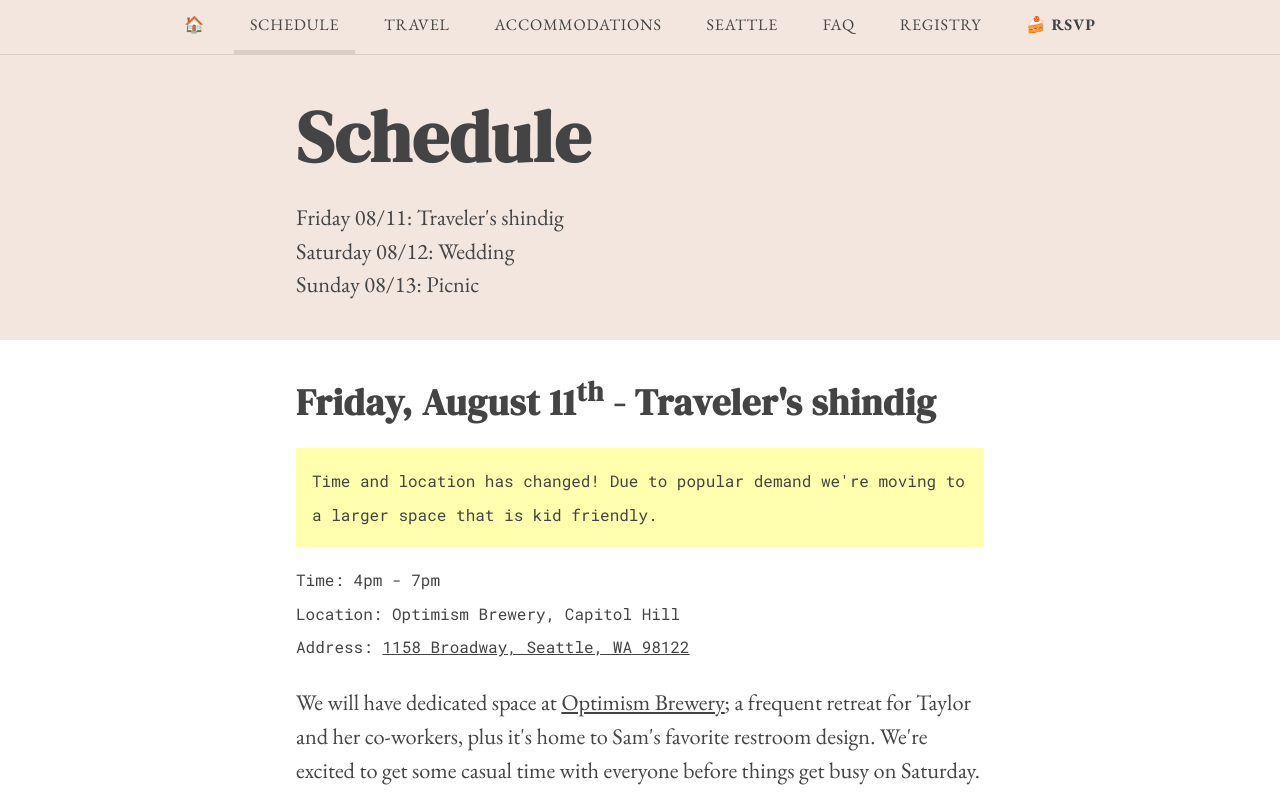
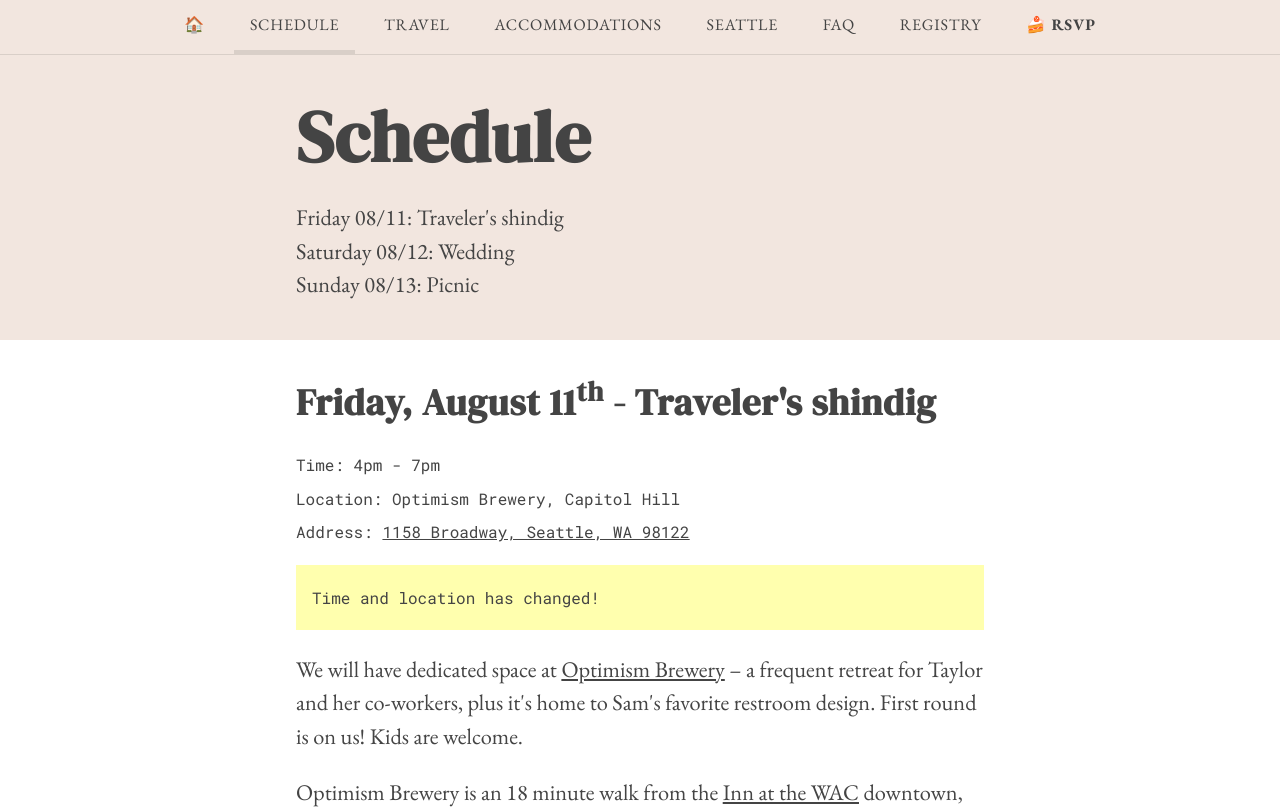
Before and after one commit to mapsam/tksm, a Next.js app: page /schedule in a window 1280 px wide. Shown: the top 809 px of the page. Built offline with nearby package versions, Linux system fonts and the light colour scheme.

Commit message:
updated prose

```diff
--- a/pages/schedule.tsx
+++ b/pages/schedule.tsx
@@ -14,18 +14,17 @@ export default function Index() {
     <Content name="Schedule" summary={toc}>
       <Block id="AUG-11">
         <h1>Friday, August 11<sup>th</sup> - Traveler's shindig</h1>
-        <p style={{ backgroundColor: '#ffffae', padding: '1rem' }} className="mono">
-          Time and location has changed! Due to popular demand we're moving to a larger space that is kid friendly.
-        </p>
-
         <p className="location-metadata">
           Time: 4pm - 7pm<br />
           Location: Optimism Brewery, Capitol Hill<br />
           Address: <a href="https://goo.gl/maps/3cugYKecdhcu25WR7" target="_blank">1158 Broadway, Seattle, WA 98122</a>
         </p>
+        <p style={{ backgroundColor: '#ffffae', padding: '1rem' }} className="mono">
+          Time and location has changed!
+        </p>
         <p>
-          We will have dedicated space at <a href="https://optimismbrewing.com/" target="_blank">Optimism Brewery</a>; a frequent retreat for Taylor and her co-workers,
-          plus it's home to Sam's favorite restroom design. We're excited to get some casual time with everyone before things get busy on Saturday.
+          We will have dedicated space at <a href="https://optimismbrewing.com/" target="_blank">Optimism Brewery</a> – a frequent retreat for Taylor and her co-workers,
+          plus it's home to Sam's favorite restroom design. First round is on us! Kids are welcome.
         </p>
         <p>
           Optimism Brewery is an 18 minute walk from the <a href="/accommodations">Inn at the WAC</a> downtown, and an easy 9 minute walk from the Capitol Hill light rail station.
```
